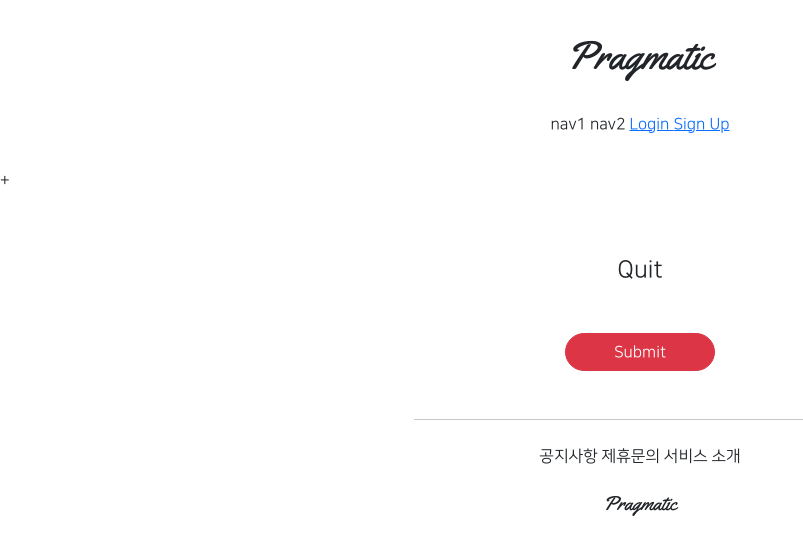
After one commit to RYU339/gis_class4, a Django app: page /accounts/delete/1 in a window 1280 px wide. The commit adds this page. Shown: the top 555 px of the page, without its empty margins (0-803 px from the left). Run offline with Django 3.2, Linux system fonts and the light colour scheme; data comes from the database, SQL or seed files in the repository; both versions use the stored data as it was after the commit; parts of the project's set-up code (start-up, migrations or seed data) failed here and were passed over; some libraries are stand-ins or nearby versions.

Commit message:
21.07.20 class 4 commit 2

```diff
--- /dev/null
+++ b/accountapp/templates/accountapp/delete.html
@@ -0,0 +1,20 @@
+{% extends 'base.html' %}
+
+{% block content %}
+
+    <div class="text-center mw-500 m-auto"> {# m-auto: 부트스트랩에 원래 있는 거 #}
+        <div class="m-5">
+            <h4>Quit</h4>
+        </div>
+        <div>
+            <form action="{% url 'accountapp:delete' pk=target_user.pk %}", method="post">
+                {% csrf_token %}
+                <div class="m-5">
+                    <input type="submit" class="btn btn-danger rounded-pill px-5">
+                <div>
+            </form>
+        </div>
+    </div>
+
+
+{% endblock %}
--- a/accountapp/templates/accountapp/detail.html
+++ b/accountapp/templates/accountapp/detail.html
@@ -14,6 +14,11 @@
                 Update Info
             </a>
         </div>
+            <div>
+            <a href="{% url 'accountapp:delete' pk=target_user.pk %}">
+                Quit
+            </a>
+        </div>
     </div>
 
 
--- a/accountapp/urls.py
+++ b/accountapp/urls.py
@@ -1,7 +1,7 @@
 from django.contrib.auth.views import LoginView, LogoutView
 from django.urls import path
 
-from accountapp.views import hello_world, AccountCreateView, AccountDetailView, AccountUpdateView
+from accountapp.views import hello_world, AccountCreateView, AccountDetailView, AccountUpdateView, AccountDeleteView
 
 app_name = 'accountapp'
 
@@ -17,4 +17,6 @@ urlpatterns = [
     path('detail/<int:pk>', AccountDetailView.as_view(), name='detail'),
 
     path('update/<int:pk>', AccountUpdateView.as_view(), name='update'),
+
+    path('delete/<int:pk>', AccountDeleteView.as_view(), name='delete'),
 ]
--- a/accountapp/views.py
+++ b/accountapp/views.py
@@ -6,7 +6,7 @@ from django.shortcuts import render
 
 # Create your views here.
 from django.urls import reverse, reverse_lazy
-from django.views.generic import CreateView, DetailView, UpdateView
+from django.views.generic import CreateView, DetailView, UpdateView, DeleteView
 
 from accountapp.models import NewModel
 
@@ -45,3 +45,9 @@ class AccountUpdateView(UpdateView):
     context_object_name = 'target_user'
     success_url = reverse_lazy('accountapp:hello_world')
     template_name = 'accountapp/update.html'
+
+class AccountDeleteView(DeleteView):  # 탈퇴하는 건 form_class 필요없음
+    model = User
+    context_object_name = 'target_user'
+    success_url = reverse_lazy('accountapp:hello_world')
+    template_name = 'accountapp/delete.html'
```
Also changed, not shown: db.sqlite3.
